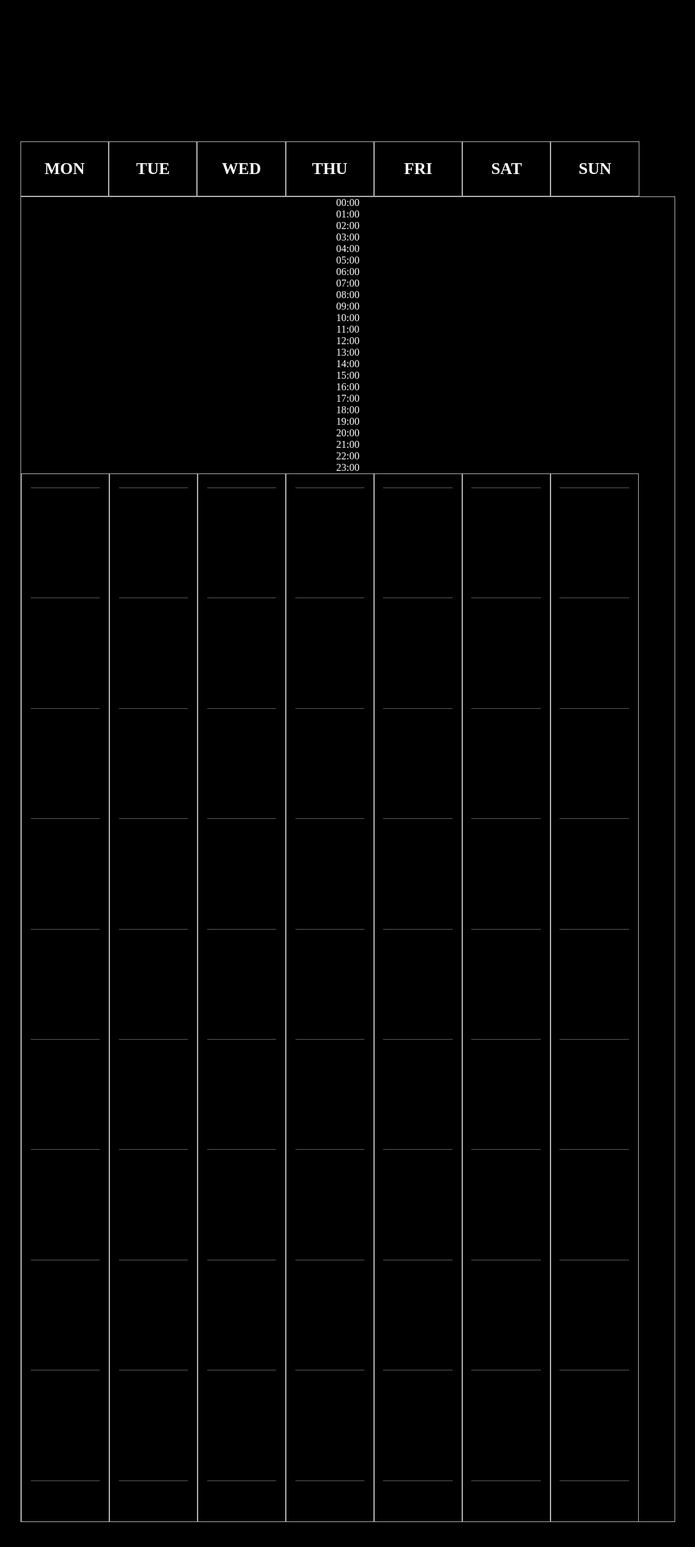
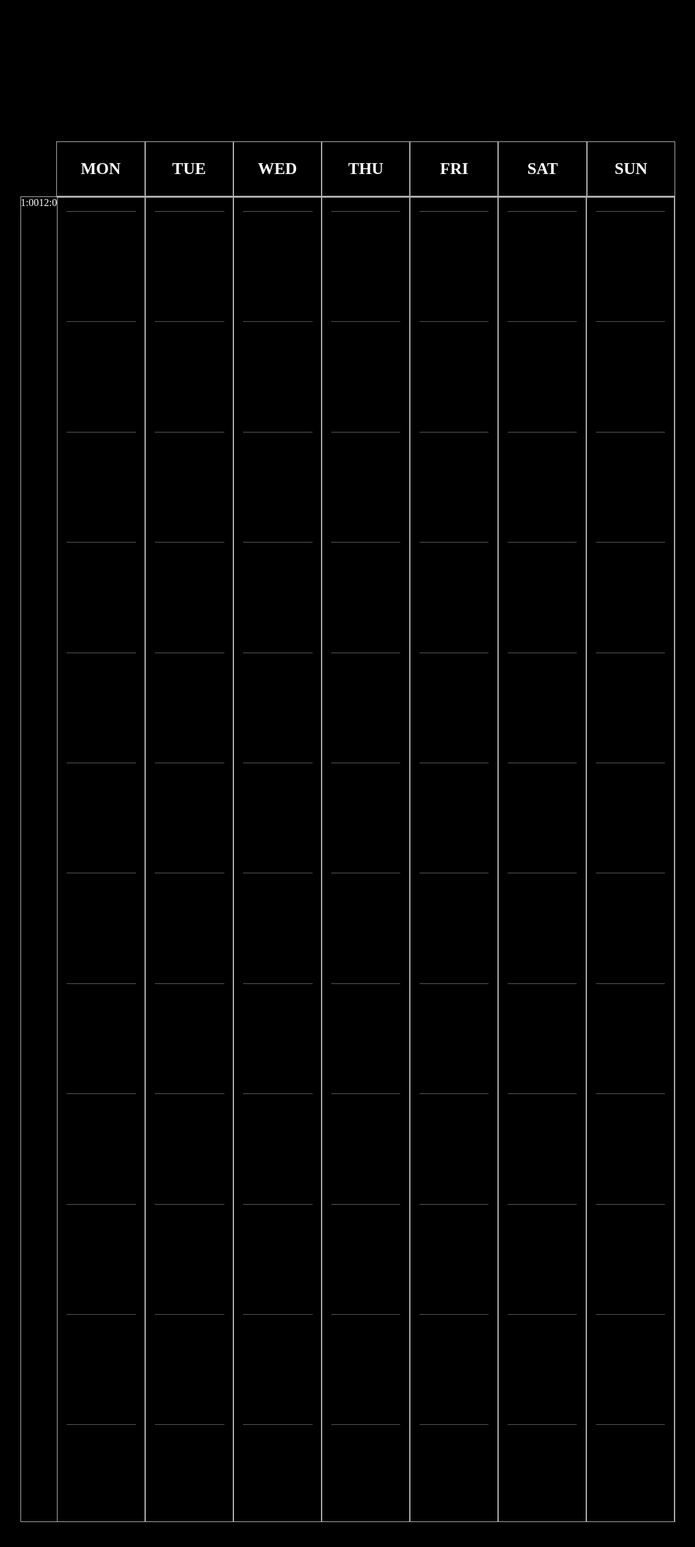
Before and after one commit to sethevXXX/planner, a PHP site: page / in a window 1280 px wide. Shown: the top 2418 px of the page at 64% size, without its empty margins (96-1183 px from the left). Run offline with PHP 8.4, Linux system fonts and the light colour scheme.

Commit message:
Add files via upload

```diff
--- a/style.css
+++ b/style.css
@@ -42,6 +42,29 @@
 {
     width: 0;
 }
+#week
+{
+    display: flex;
+    justify-content: center;
+    align-items: center;
+    float: left;
+
+    width: 5.5%;
+    height: 100%;
+}
+#hours
+{
+    position: relative;
+
+    display: flex;
+    justify-content: center;
+    float: left;
+    overflow-y: auto;
+
+    width: 5.5%;
+    height: 200%;
+
+}
 .day
 {
     display: flex;
```
